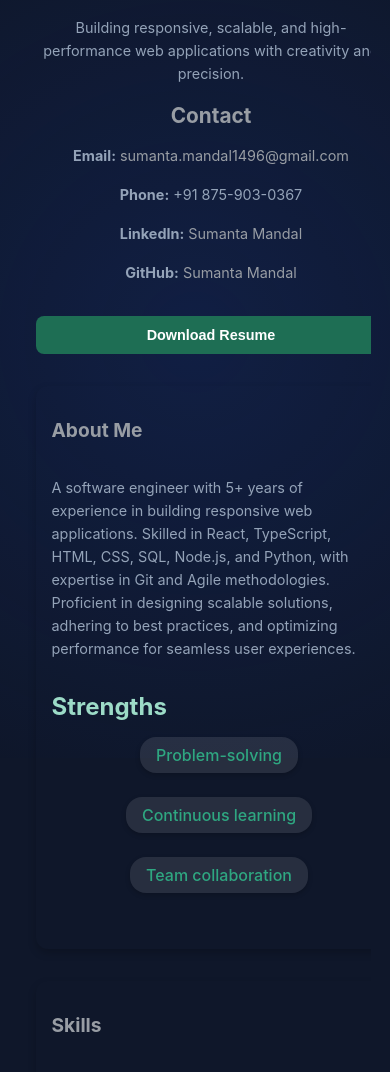
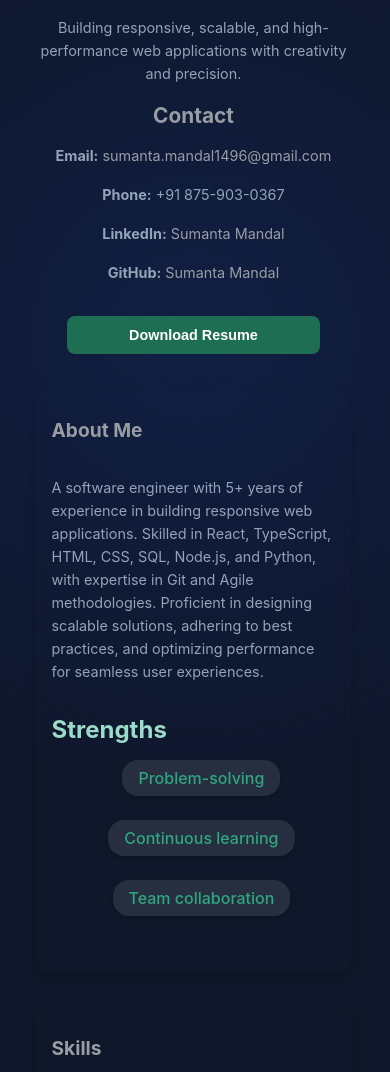
Before and after one commit to sumanta-mandal/Portfolio, a plain HTML site: page index.html in a window 390 px wide. Shown: the part 86-1158 px from the top of the page. Drawn offline with Linux system fonts and the light colour scheme.

Commit message:
portfolio update 2

```diff
--- a/styles.css
+++ b/styles.css
@@ -213,13 +213,13 @@ li:hover h3 {
   }
 
   .left-column {
-    width: 100%;
+    width: 90%;
     padding: 1.5rem;
     text-align: center;
   }
 
   .right-column {
-    width: 100%;
+    width: 90%;
     padding: 1.5rem;
   }
 
@@ -236,7 +236,7 @@ li:hover h3 {
   }
 
   .download-resume-btn {
-    width: 100%;
+    width: 80%;
   }
 
   .strengths-list {
```
